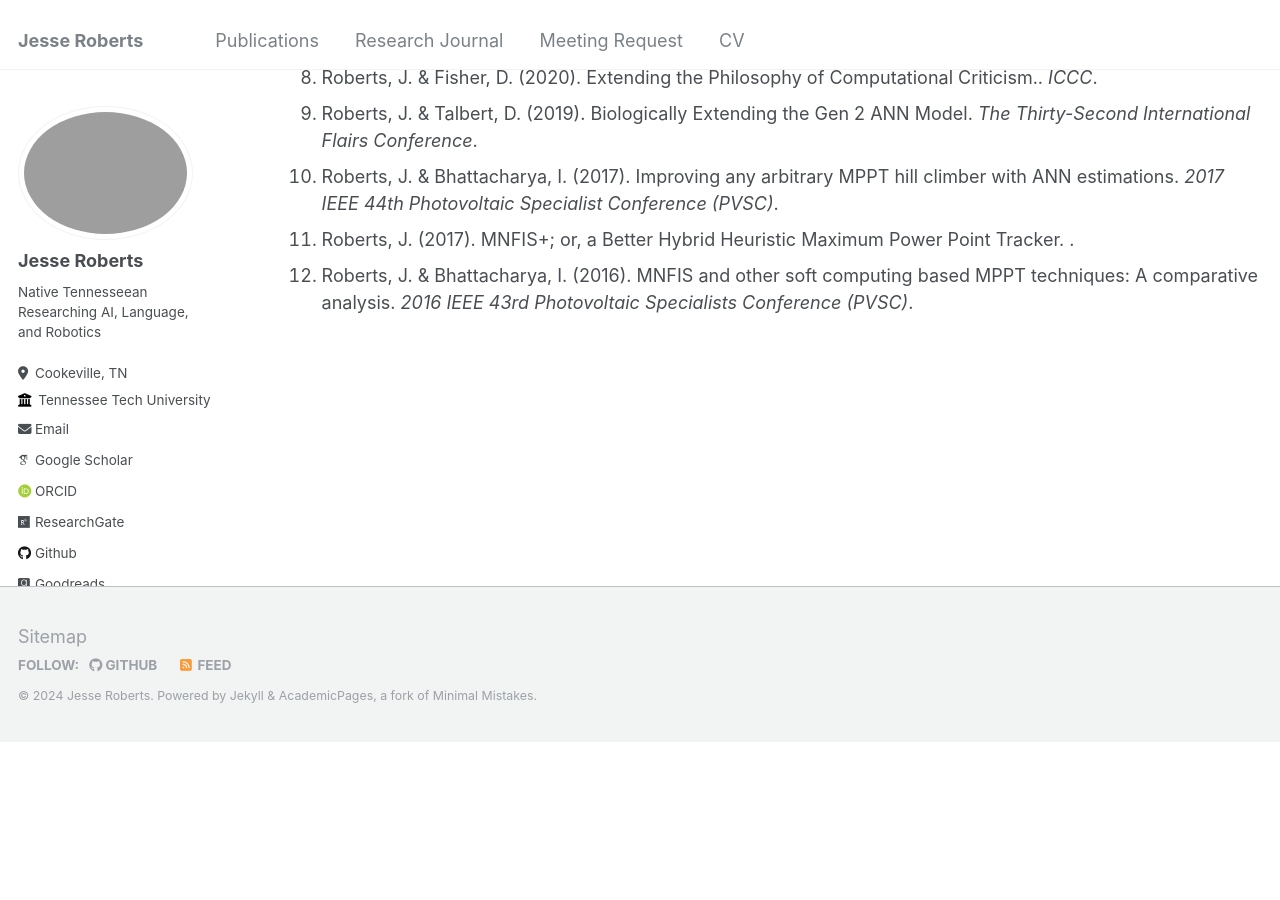
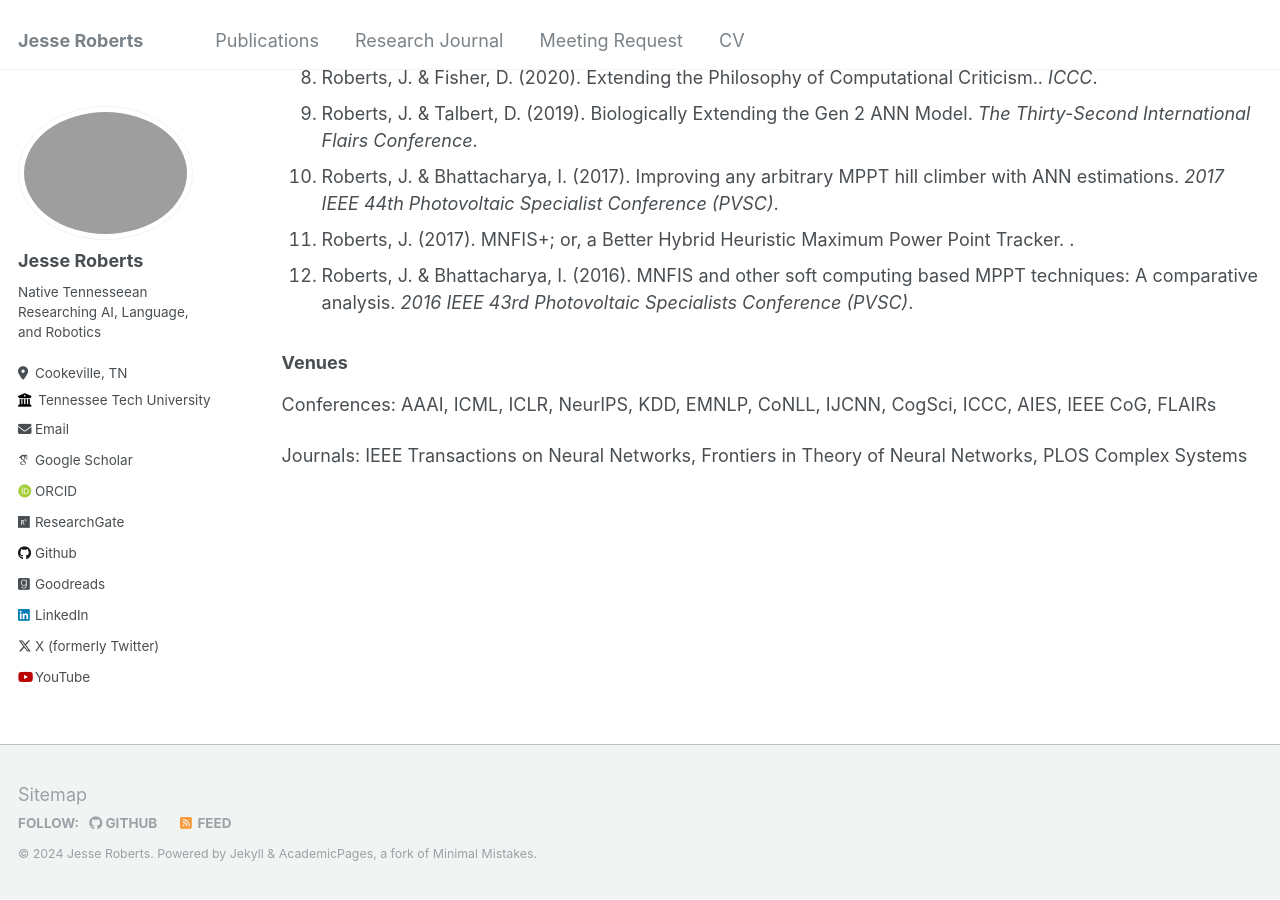
Before and after one commit to JesseTNRoberts/JesseTNRoberts.github.io, a Jekyll site: the page built from _pages/publications.md, in a window 1280 px wide and 900 px high, scrolled down 1366 px. Built offline with Jekyll 4.4.1, drawn with Linux system fonts in a browser that asks for light colours; some web fonts are replaced; before the commit the page ends 2107 px from its top, so only the background shows below that.

Commit message:
Update publications.md

```diff
--- a/_pages/publications.md
+++ b/_pages/publications.md
@@ -19,3 +19,9 @@ author_profile: true
 ## All Publications
 
 {% include publications %}
+
+### Venues
+
+Conferences: AAAI, ICML, ICLR, NeurIPS, KDD, EMNLP, CoNLL, IJCNN, CogSci, ICCC, AIES, IEEE CoG, FLAIRs
+
+Journals: IEEE Transactions on Neural Networks, Frontiers in Theory of Neural Networks, PLOS Complex Systems
```
